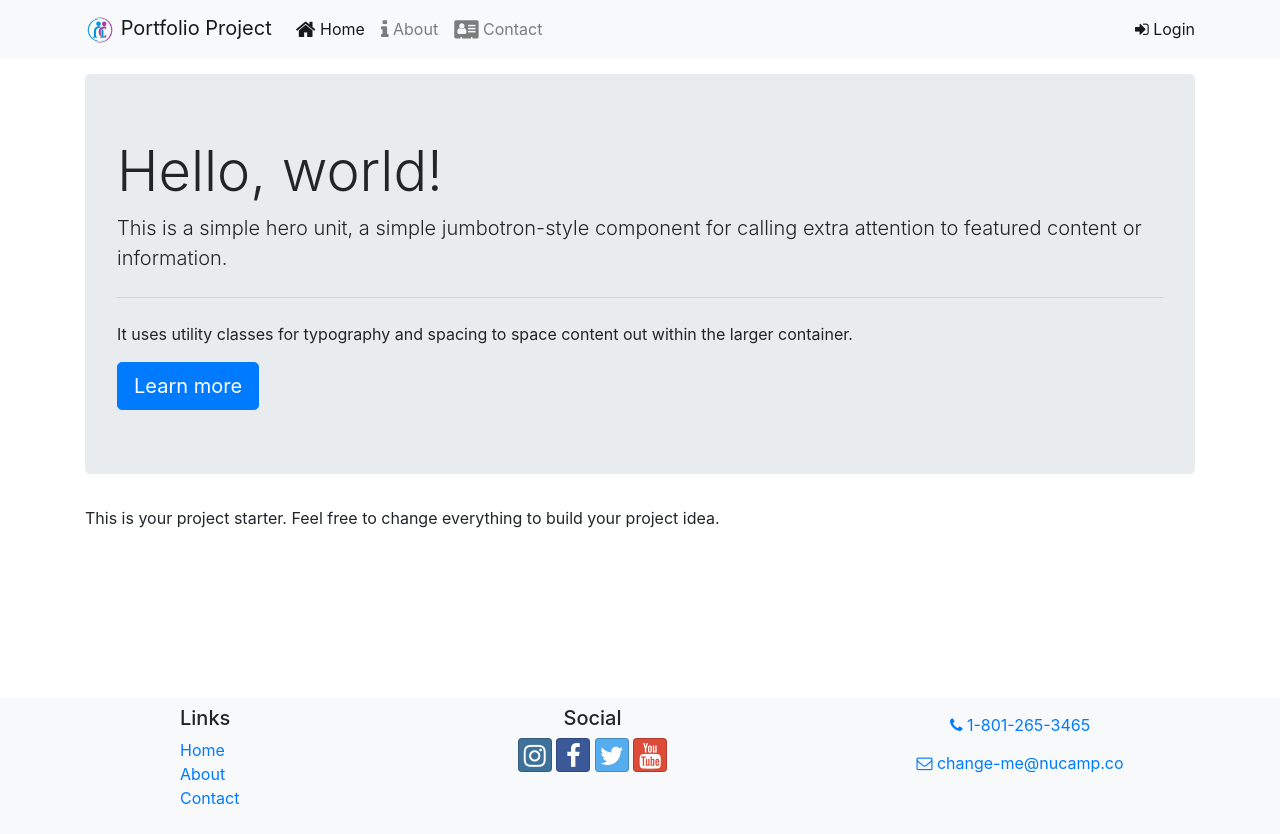
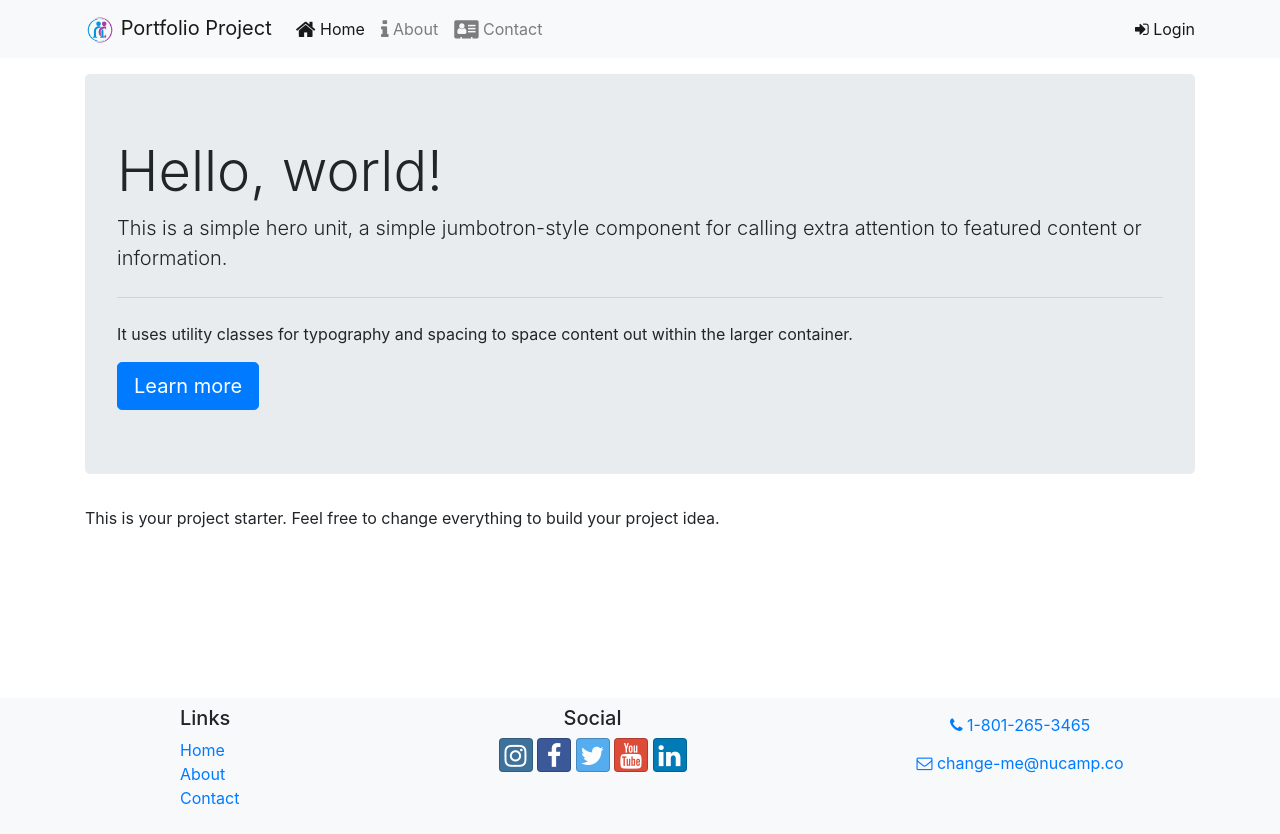
Before and after one commit to once-2021-07-06-bootstrap/amp-emuut-client-portal, a website: page index.html in a window 1280 px wide. Drawn offline with nearby package versions, Linux system fonts and the light colour scheme.

Commit message:
Added some social links

```diff
--- a/index.html
+++ b/index.html
@@ -11,7 +11,7 @@
     <link rel="stylesheet" href="node_modules/font-awesome/css/font-awesome.min.css" />
     <link rel="stylesheet" href="node_modules/bootstrap-social/bootstrap-social.css" />
     <link rel="stylesheet" href="css/styles.css" />
-    <!-- endbuild -->
+    <!-- end build -->
 
     <title>NuCamp: Portfolio Project</title>
 </head>
@@ -50,7 +50,8 @@
 
         <div class="jumbotron">
             <h1 class="display-4">Hello, world!</h1>
-            <p class="lead">This is a simple hero unit, a simple jumbotron-style component for calling extra attention to
+            <p class="lead">This is a simple hero unit, a simple jumbotron-style component for calling extra attention
+                to
                 featured content or information.</p>
             <hr class="my-4">
             <p>It uses utility classes for typography and spacing to space content out within the larger container.</p>
@@ -82,12 +83,15 @@
                     <h5>Social</h5>
                     <a class="btn btn-social-icon btn-instagram" href="http://instagram.com/"><i
                             class="fa fa-instagram"></i></a>
-                    <a class="btn btn-social-icon btn-facebook" href="http://facebook.com/"><i
+                    <a class="btn btn-social-icon btn-facebook" href="https://www.facebook.com/AtlasMoldedProducts"><i
                             class="fa fa-facebook"></i></a>
                     <a class="btn btn-social-icon btn-twitter" href="http://twitter.com/"><i
                             class="fa fa-twitter"></i></a>
-                    <a class="btn btn-social-icon btn-google" href="http://youtube.com/"><i
+                    <a class="btn btn-social-icon btn-google"
+                        href="https://www.youtube.com/channel/UCh8kLmWSP5xkd7beCrxGtPw"><i
                             class="fa fa-youtube"></i></a>
+                    <a class="btn btn-social-icon btn-linkedin" href="https://www.linkedin.com/showcase/atlas-molded-products/"><i
+                            class="fa fa-linkedin"></i></a>
                 </div>
                 <div class="col-sm-4 text-center">
                     <a role="button" class="btn btn-link" href="tel:+18012653465"><i class="fa fa-phone"></i>
@@ -105,7 +109,7 @@
     <script src="node_modules/popper.js/dist/umd/popper.min.js"></script>
     <script src="node_modules/bootstrap/dist/js/bootstrap.min.js"></script>
     <script src="js/scripts.js"></script>
-    <!-- endbuild -->
+    <!-- end build -->
 
 </body>
 
```
